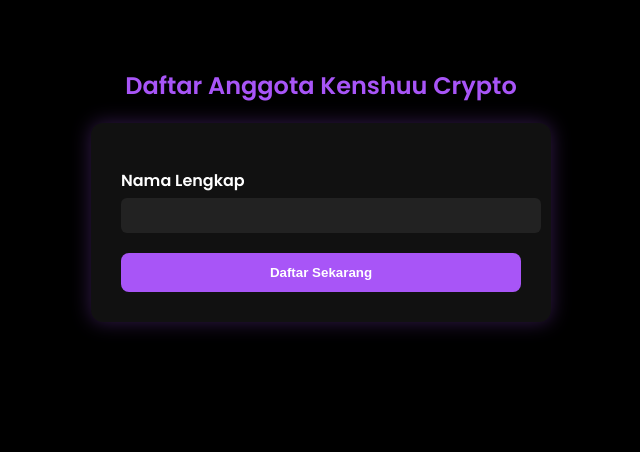
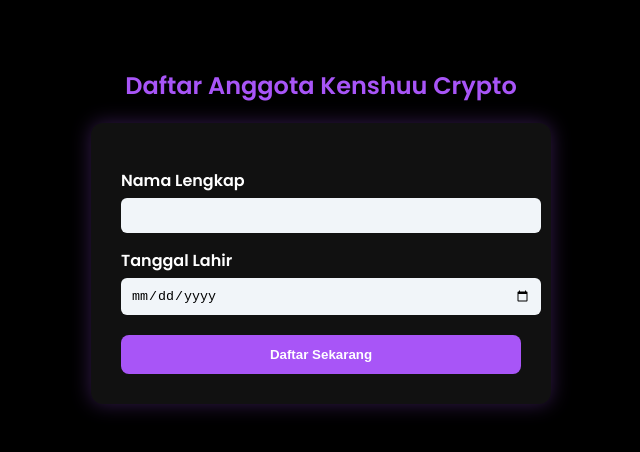
Before and after one commit to jvxtgzg/kenchuucrypto1, a plain HTML site: page index.html in a window 1280 px wide. Shown: the whole page, without its empty margins (319-959 px from the left). Drawn offline with Linux system fonts and the light colour scheme.

Commit message:
Update index.html

```diff
--- a/index.html
+++ b/index.html
@@ -2,7 +2,7 @@
 <html lang="id">
 <head>
   <meta charset="UTF-8" />
-  <meta name="viewport" content="width=device-width, initial-scale=1.0"/>
+  <meta name="viewport" content="width=device-width, initial-scale=1.0" />
   <title>Form Pendaftaran Kenshuu Crypto</title>
   <link href="https://fonts.googleapis.com/css2?family=Poppins:wght@400;600&display=swap" rel="stylesheet">
   <style>
@@ -32,14 +32,14 @@
       margin-top: 15px;
       font-weight: 600;
     }
-    input[type="text"] {
+    input[type="text"], input[type="date"] {
       width: 100%;
       padding: 10px;
       border-radius: 6px;
       border: none;
       margin-top: 5px;
-      background-color: #222;
-      color: #fff;
+      background-color: #f1f5f9;
+      color: #000;
     }
     button {
       margin-top: 20px;
@@ -68,11 +68,15 @@
   <form id="kcForm">
     <label>Nama Lengkap</label>
     <input type="text" name="nama" required>
+
+    <label>Tanggal Lahir</label>
+    <input type="date" name="tgl_lahir" required>
+
     <button type="submit">Daftar Sekarang</button>
   </form>
   <p id="result"></p>
   <script>
-    const scriptURL = 'https://script.google.com/macros/s/AKfycbw3bKVxH7ONokarddVTjDYmvoAjaoVjwK7eTiaPl2NEXxN4kUwWxVO609D0Z4VKRYEn/exec';
+    const scriptURL = 'https://script.google.com/macros/s/AKfycbyBRZWQVT5Ev3S6evY_l6rKClKSuaQsi4uVVKPygouXNb0RDQdU7rVAJ9HG_xSUrh7X/exec';
     const form = document.getElementById('kcForm');
 
     form.addEventListener('submit', e => {
@@ -87,7 +91,7 @@
         .catch(error => {
           document.getElementById('result').innerText = 'Terjadi kesalahan: ' + error;
         });
-  });
+    });
   </script>
 </body>
 </html>
```
